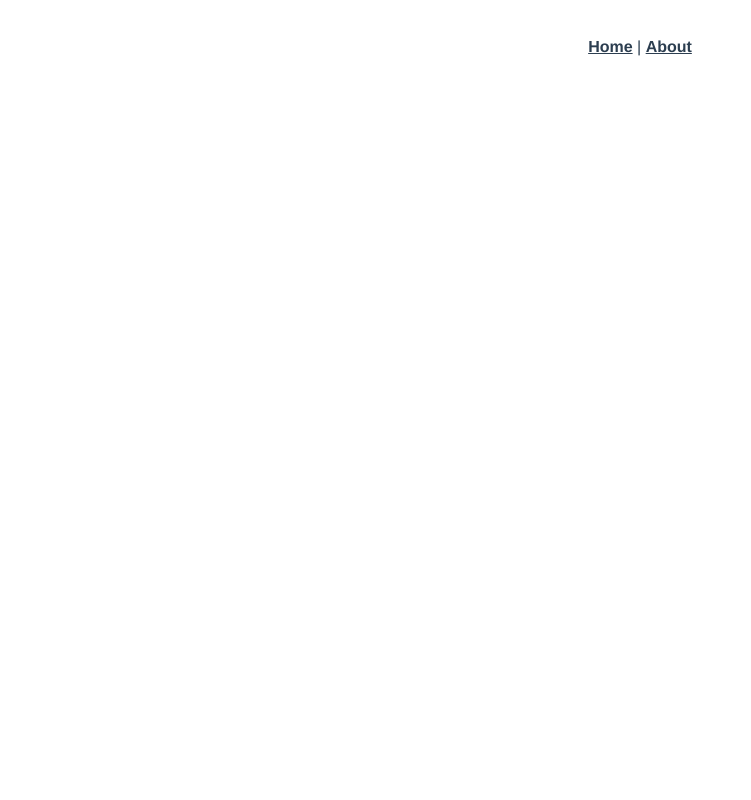
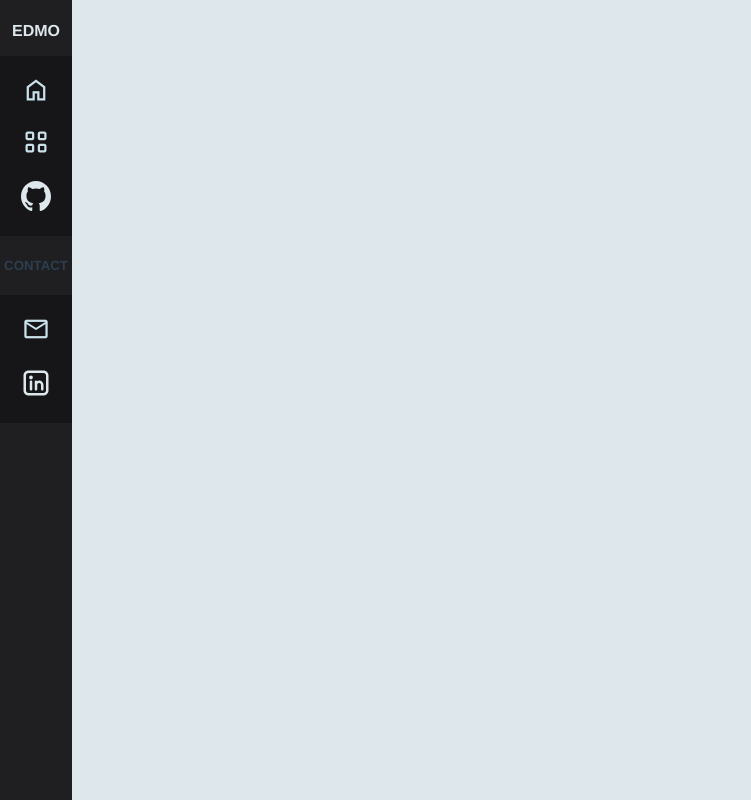
Before and after one commit to edmaor/porfolio, a Vue app: page /projects in a window 1280 px wide. Before the commit this address had no page. Shown: the whole page, without its empty margins (0-751 px from the left). Built offline with nearby package versions, Linux system fonts and the light colour scheme.

Commit message:
built project

```diff
--- a/public/index.html
+++ b/public/index.html
@@ -5,6 +5,7 @@
     <meta http-equiv="X-UA-Compatible" content="IE=edge">
     <meta name="viewport" content="width=device-width,initial-scale=1.0">
     <link rel="icon" href="<%= BASE_URL %>favicon.ico">
+    <link rel="stylesheet" href="https://fonts.googleapis.com/css2?family=Material+Symbols+Outlined:opsz,wght,FILL,GRAD@20..48,100..700,0..1,-50..200" />
     <title><%= htmlWebpackPlugin.options.title %></title>
   </head>
   <body>
--- a/src/App.vue
+++ b/src/App.vue
@@ -1,10 +1,48 @@
 <template>
   <nav>
-    <router-link to="/">Home</router-link> |
-    <router-link to="/about">About</router-link>
+    <h4 class="title">EDMO</h4>
+    <div id="links">
+      <router-link to="/" class="link material-symbols-outlined">home</router-link>
+      <router-link to="/projects" class="link material-symbols-outlined">view_cozy</router-link>
+      <a href="https://github.com/edmaor" target="_blank" rel="noopener noreferrer" class="link-img">
+        <svg xmlns="http://www.w3.org/2000/svg" viewBox="0 0 24 24">
+          <image xlink:href="../resources/icons/github.svg" width="100%" height="100%" />
+        </svg>
+      </a>
+    </div>
+    <h5>CONTACT</h5>
+    <div id="links">
+      <a href="mailto:edmaor128@gmail.com" class="link material-symbols-outlined">mail</a>
+      <a href="https://github.com/edmaor" target="_blank" rel="noopener noreferrer" class="link-img">
+        <svg xmlns="http://www.w3.org/2000/svg" viewBox="0 0 24 24">
+          <image xlink:href="../resources/icons/linkedin.svg" width="100%" height="100%" />
+        </svg>
+      </a>
+    </div>
   </nav>
   <router-view/>
 </template>
+
+<script>
+export default {
+  data() {
+    return {
+      expanded: true
+    }
+  },
+  methods: {
+    toggle_menu() {
+      this.expanded = !this.expanded
+    },
+    menuToggled() {
+      if (this.expanded) {
+        return "expanded"
+      }
+      return "collapsed"
+    }
+  },
+}
+</script>
 
 <style>
 #app {
@@ -15,16 +53,46 @@
   color: #2c3e50;
 }
 
-nav {
-  padding: 30px;
+body {
+  background: #dde7ec;
 }
 
-nav a {
-  font-weight: bold;
-  color: #2c3e50;
+nav {
+  position: fixed; top: 0; left: 0;
+  height: 100%; width: 72px;
+  padding: 18px 0;
+  display: flex;
+  background: #1F1F22;
+  flex-direction: column;
+  text-align: center;
 }
 
-nav a.router-link-exact-active {
-  color: #42b983;
+nav > .title {
+  margin: 4px 0 16px;
+  color: #dde7ec;
+}
+
+#links {
+  background: #161619;
+}
+
+#links .link {
+  margin: 18px 14px;
+  padding: 2px 0 4px;
+  display: block;
+  color: #CBE2EC;
+  text-align: center;
+  text-decoration: none;
+  font-size: 28px;
+}
+
+#links .link-img {
+  margin: 21px;
+  display: block;
+}
+
+nav .link.router-link-exact-active {
+  border-radius: 12px;
+  background: rgba(66, 185, 131,0.72);
 }
 </style>
--- a/src/router/index.js
+++ b/src/router/index.js
@@ -1,19 +1,11 @@
 import { createRouter, createWebHistory } from 'vue-router'
-import HomeView from '../views/HomeView.vue'
+import Home from '../views/Home.vue'
 
 const routes = [
   {
     path: '/',
     name: 'home',
-    component: HomeView
-  },
-  {
-    path: '/about',
-    name: 'about',
-    // route level code-splitting
-    // this generates a separate chunk (about.[hash].js) for this route
-    // which is lazy-loaded when the route is visited.
-    component: () => import(/* webpackChunkName: "about" */ '../views/AboutView.vue')
+    component: Home
   }
 ]
 
--- a/src/views/AboutView.vue
+++ /dev/null
@@ -1,5 +0,0 @@
-<template>
-  <div class="about">
-    <h1>This is an about page</h1>
-  </div>
-</template>
--- /dev/null
+++ b/src/views/Home.vue
@@ -0,0 +1,16 @@
+<template>
+<h1>Edu Martorell Ortuno</h1>
+<div>
+    <p>Hola mundo</p>
+</div>
+</template>
+
+<script>
+export default {
+
+}
+</script>
+
+<style>
+
+</style>
--- a/src/views/HomeView.vue
+++ /dev/null
@@ -1,18 +0,0 @@
-<template>
-  <div class="home">
-    <img alt="Vue logo" src="../assets/logo.png">
-    <HelloWorld msg="Welcome to Your Vue.js App"/>
-  </div>
-</template>
-
-<script>
-// @ is an alias to /src
-import HelloWorld from '@/components/HelloWorld.vue'
-
-export default {
-  name: 'HomeView',
-  components: {
-    HelloWorld
-  }
-}
-</script>
```
Also changed, not shown: resources/icons/github.svg (added), resources/icons/linkedin.svg (added).
